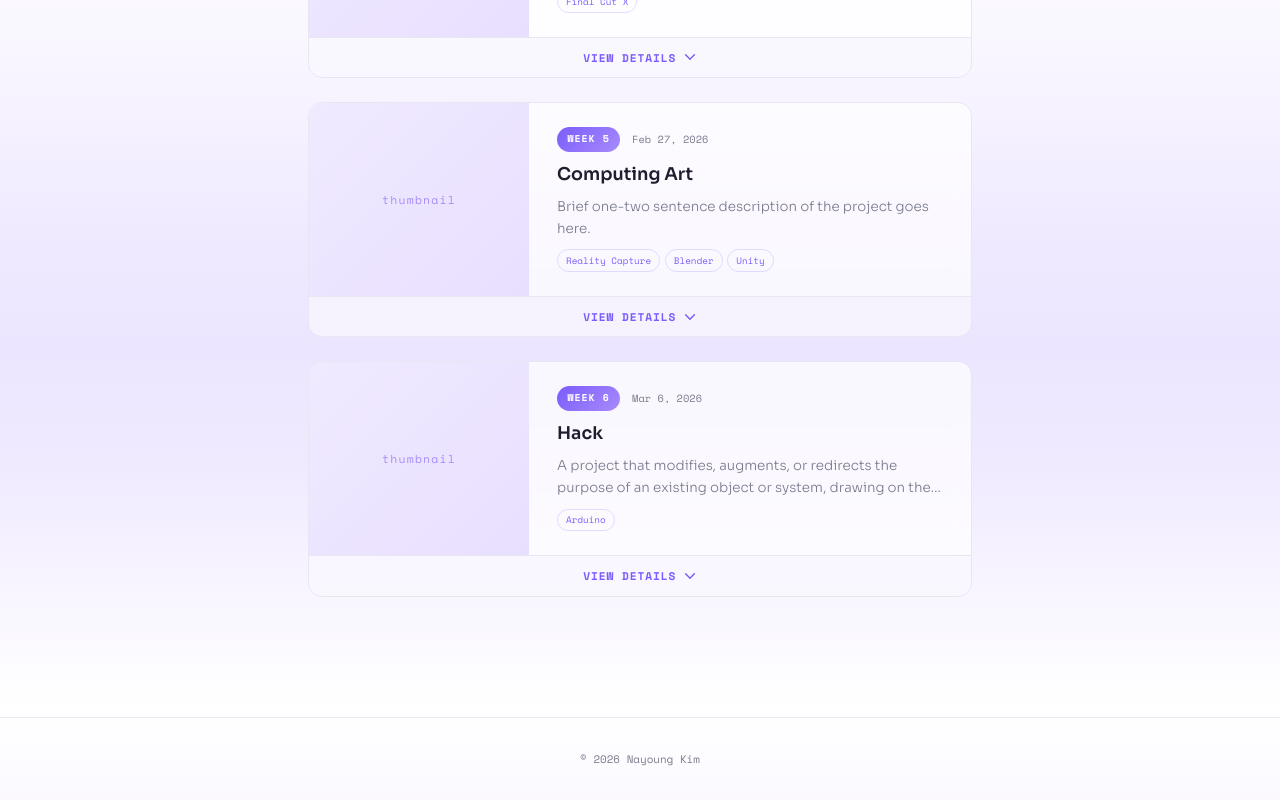
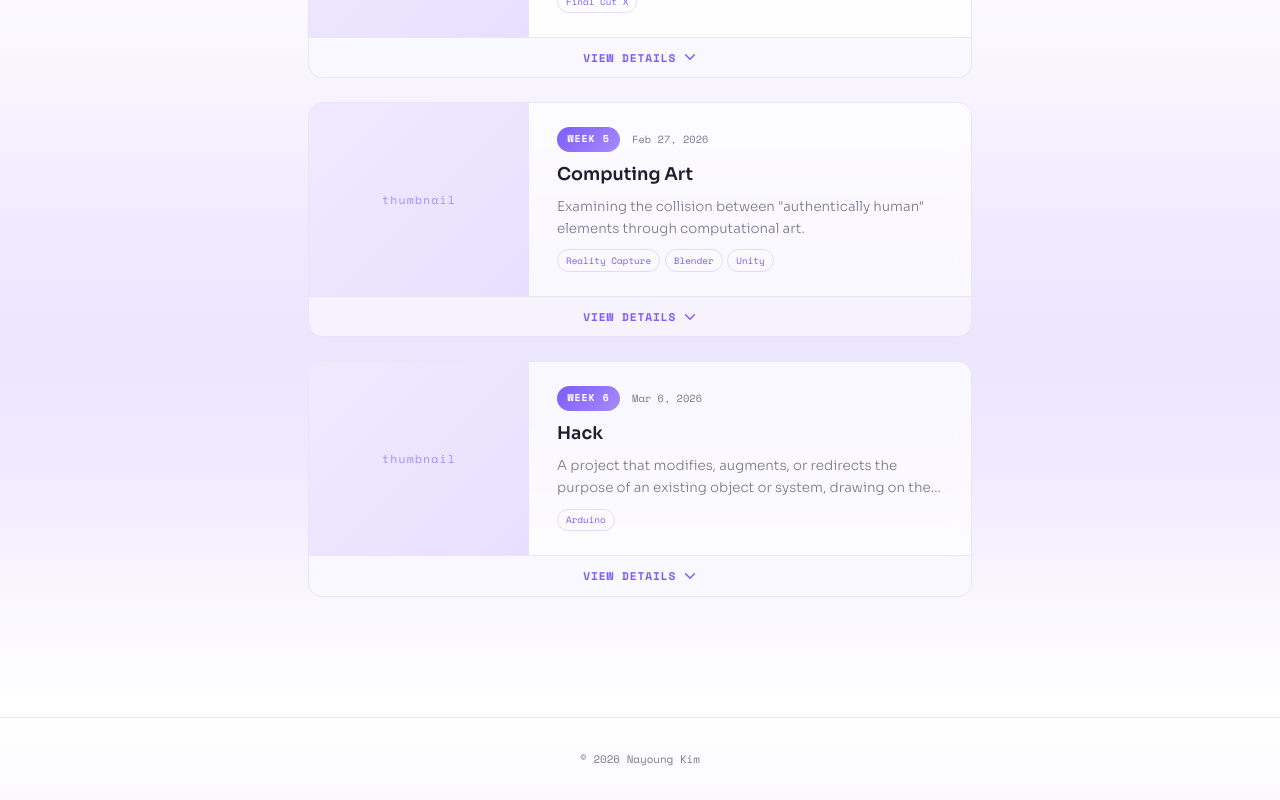
Before and after one commit to kimnaxoung/kimnaxoung.github.io, a plain HTML site: page arttech.html in a window 1280 px wide. Shown: the part 892-1692 px from the top of the page. Drawn offline with nearby package versions, Linux system fonts and the light colour scheme.

Commit message:
Update arttech.html

```diff
--- a/arttech.html
+++ b/arttech.html
@@ -449,7 +449,7 @@
             <span class="week-date-inline">Feb 27, 2026</span>
           </div>
           <h3>Computing Art</h3>
-          <p class="week-short-desc">Brief one-two sentence description of the project goes here.</p>
+          <p class="week-short-desc">Examining the collision between "authentically human" elements through computational art.</p>
           <div class="week-tags">
             <span>Reality Capture</span><span>Blender</span><span>Unity</span>
           </div>
@@ -471,7 +471,7 @@
           </div>
           <div class="week-detail-right">
             <h4>Description</h4>
-            <p class="week-full-desc">Full description goes here.</p>
+            <p class="week-full-desc">The inspiration for this project began with the observation of a discarded children’s slide, an object that represents a profound social and emotional contradiction. While a slide is a universal symbol of childhood joy, play, and physical memory, its state as "trash" reveals a moment of social abandonment and urban neglect. I wanted to explore the tension between this "authentically human" relic—carrying the physical traces of wear, dirt, and history—and the cold, mathematical nature of computation. By digitizing this abandoned object, the project enacts a conversion of lived material reality into a computable form, questioning whether digital preservation can ever truly recover the "aura" of the original experience.</p>
             <div class="week-process-label">Process</div>
             <div class="week-process-grid">
               <div class="process-img-placeholder">photo 1</div>
```
